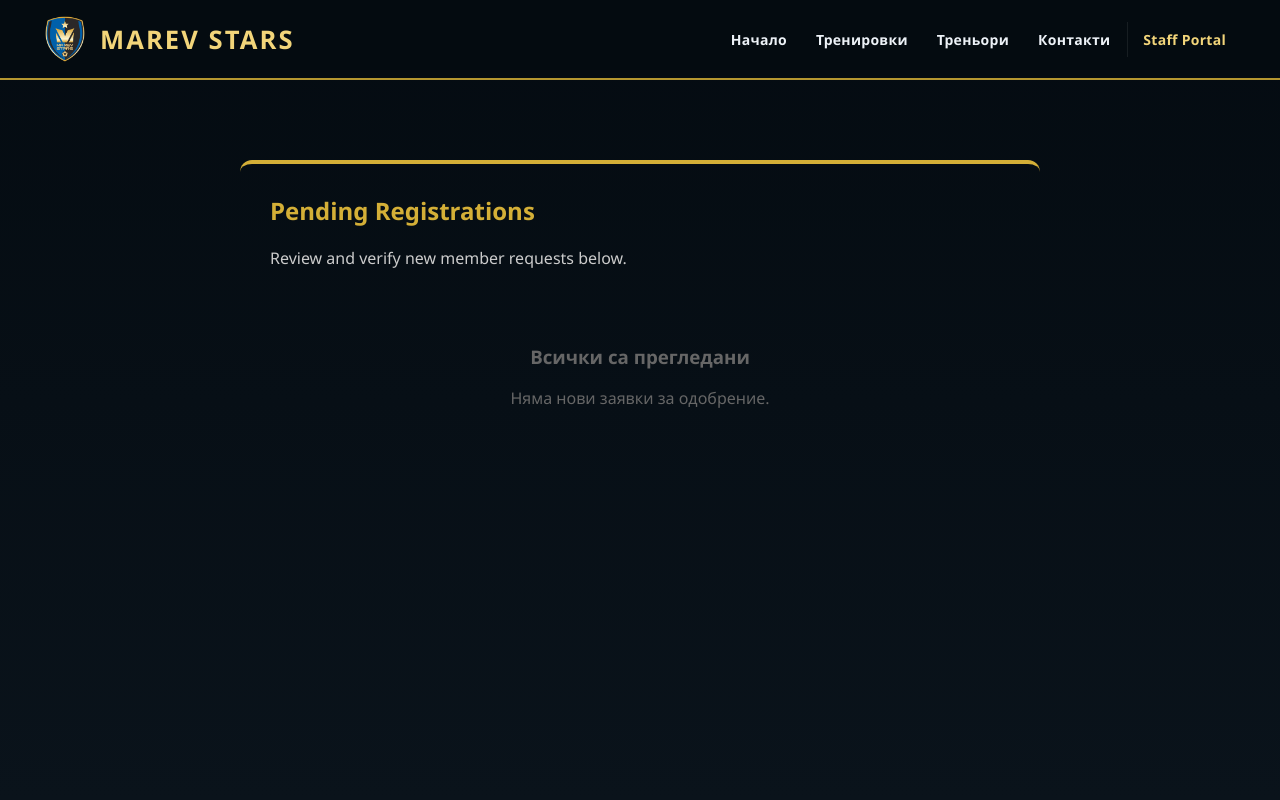
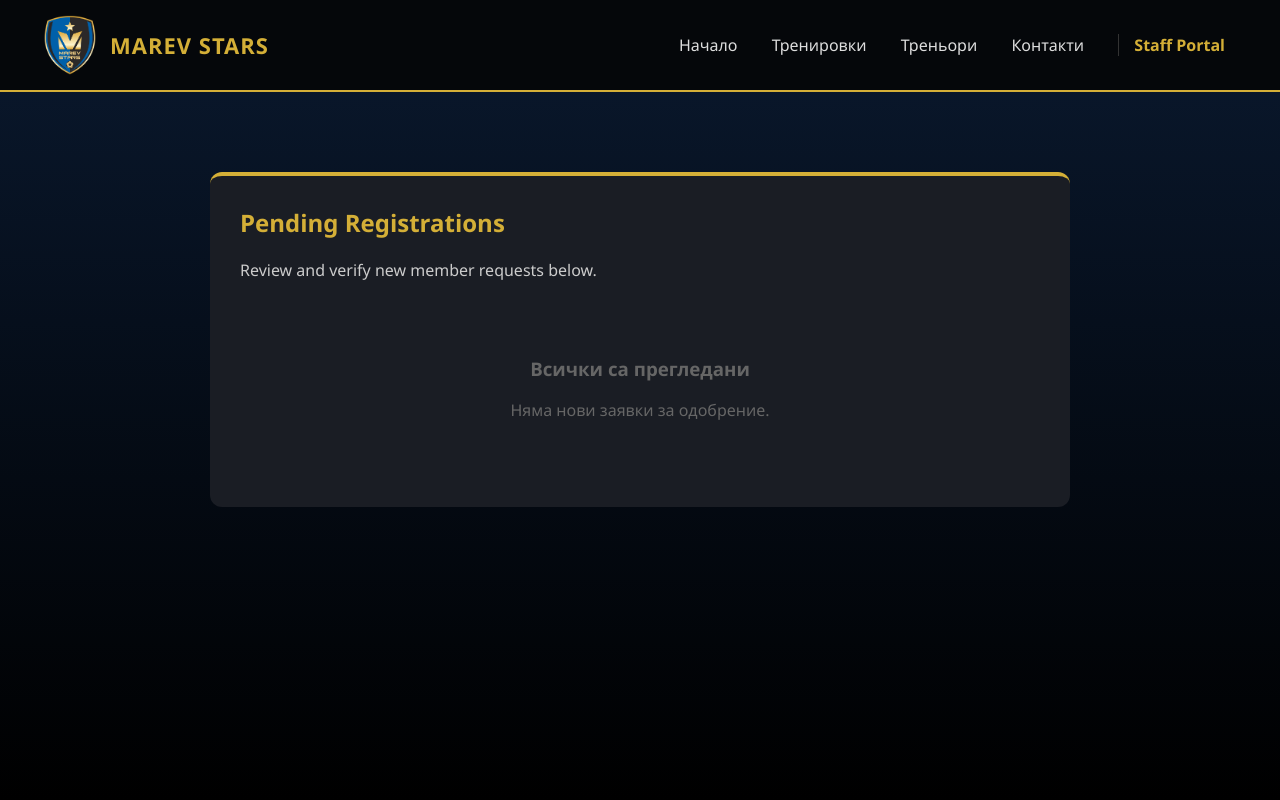
Before and after one commit to martiparty2000/marevstars.com, a Django app: page /approvals/ in a window 1280 px wide. Run offline with Django 5.2, Linux system fonts and the light colour scheme; a user stored in the database is signed in; data comes from the database, SQL or seed files in the repository.

Commit message:
Restore old base.html style from commit 14e0875

```diff
--- a/templates/base.html
+++ b/templates/base.html
@@ -9,145 +9,62 @@
     <link rel="icon" href="{% static 'images/favicon.ico.png' %}" sizes="any">
     <style>
         :root {
-            --navy: #040d15;
-            --navy-2: #0d1823;
-            --panel: rgba(17, 24, 31, 0.94);
-            --line: rgba(255,255,255,0.08);
-            --gold: #d4af37;
-            --gold-soft: #f2d57a;
-            --text: #edf3f8;
-            --muted: #a9b6c4;
-            --shadow: 0 18px 40px rgba(0,0,0,0.28);
+            --blue: #003b7e;
+            --gold: #D4AF37;
+            --dark: #0f1115;
+            --card-bg: #1a1d24;
+            --text-light: #f1f3f5;
+            --main-gradient: linear-gradient(180deg, #0a192f 0%, #000000 100%);
+        }
+        body {
+                font-family: 'Segoe UI', Arial, sans-serif;
+                margin: 0;
+                background: var(--main-gradient);
+                background-attachment: fixed; /* За да не се повтаря при скрол */
+                color: var(--text-light);
+                min-height: 100vh;
+            }
+        nav {
+            background-color: #05070a;
+            color: white;
+            display: flex;
+            justify-content: space-between;
+            padding: 15px 40px;
+            align-items: center;
+            border-bottom: 2px solid var(--gold);
+
+        }
+        nav a { color: #ddd; text-decoration: none; margin: 0 15px; font-weight: 500; transition: color 0.3s; }
+        nav a:hover { color: var(--gold); }
+        .logo-text { font-size: 22px; font-weight: 800; color: var(--gold); letter-spacing: 1px; }
+        .logo-wrap { display: flex; align-items: center; gap: 10px; }
+        .logo-img { height: 60px; width: auto; }
+        .user-section { display: flex; align-items: center; gap: 15px; color: white; }
+        .btn-gold { background-color: var(--gold); color: #05070a !important; padding: 8px 16px; border-radius: 4px; font-weight: bold; text-decoration: none; }
+        .msg { padding: 15px; margin: 20px auto; max-width: 800px; border-radius: 4px; background: #1c3d27; color: #72e08a; border: 1px solid #2b5c3b; }
+
+        .auth-container { background: var(--card-bg); border: 1px solid #2a2e39; border-top: 4px solid var(--blue); padding: 30px; border-radius: 8px; max-width: 450px; margin: 40px auto; box-shadow: 0 10px 25px rgba(0,0,0,0.5); }
+        .form-group { margin-bottom: 20px; }
+        .form-group label { display: block; margin-bottom: 8px; color: var(--gold); font-size: 14px; font-weight: 600; }
+        .form-group input, .form-group select, .form-group textarea { width: 100%; padding: 10px; background: #111317; border: 1px solid #3a3f50; border-radius: 4px; color: white; box-sizing: border-box; }
+        .form-group input:focus, .form-group textarea:focus { border-color: var(--gold); outline: none; }
+        .btn-submit { background: var(--blue); color: white; border: none; padding: 12px; width: 100%; font-size: 16px; font-weight: bold; border-radius: 4px; cursor: pointer; border-bottom: 3px solid #002754; }
+        .btn-submit:hover { background: #004cb0; }
+
+        .approval-alert {
+            background: var(--gold);
+            color: #05070a;
+            padding: 10px;
+            text-align: center;
+            font-weight: bold;
+            border-bottom: 2px solid #a6892b;
+        }
+        .approval-alert a {
+            color: #05070a;
+            text-decoration: underline;
+            font-weight: 800;
         }
 
-        * { box-sizing: border-box; }
-        html { scroll-behavior: smooth; }
-        body {
-            margin: 0;
-            min-height: 100vh;
-            background: linear-gradient(180deg, #040b11 0%, #0a131b 100%);
-            color: var(--text);
-            font-family: 'Segoe UI', Arial, sans-serif;
-        }
-        a { color: inherit; }
-
-        nav {
-            display: flex;
-            align-items: center;
-            justify-content: space-between;
-            padding: 16px 42px;
-            background: rgba(5, 11, 16, 0.95);
-            border-bottom: 2px solid rgba(212,175,55,0.85);
-            position: sticky;
-            top: 0;
-            z-index: 20;
-        }
-
-        .logo-wrap {
-            display: flex;
-            align-items: center;
-            gap: 12px;
-        }
-        .logo-img {
-            height: 46px;
-            width: auto;
-            display: block;
-        }
-        .logo-text {
-            font-size: clamp(1.1rem, 2vw, 1.9rem);
-            font-weight: 800;
-            letter-spacing: 0.08em;
-            text-transform: uppercase;
-            color: var(--gold-soft);
-        }
-
-        .nav-links {
-            display: flex;
-            align-items: center;
-            justify-content: center;
-            flex-wrap: wrap;
-            gap: 5px;
-        }
-        nav a {
-            color: #edf2f7;
-            text-decoration: none;
-            font-size: 14px;
-            font-weight: 600;
-            letter-spacing: 0.02em;
-            padding: 8px 12px;
-            transition: color 0.2s ease;
-        }
-        nav a:hover {
-            color: var(--gold-soft);
-        }
-
-        main {
-            max-width: 1180px;
-            margin: 0 auto;
-            padding: 30px 24px 70px;
-        }
-
-        .msg {
-            max-width: 900px;
-            margin: 18px auto 0;
-            padding: 14px 18px;
-            border-radius: 8px;
-            background: rgba(16, 44, 28, 0.7);
-            color: #d8f3db;
-            border: 1px solid rgba(114, 196, 130, 0.28);
-        }
-
-        .auth-container {
-            background: rgba(20, 28, 35, 0.96);
-            border: 1px solid var(--line);
-            border-top: 4px solid #0d4f8f;
-            border-radius: 12px;
-            max-width: 540px;
-            margin: 46px auto;
-            padding: 28px 26px 24px;
-            box-shadow: var(--shadow);
-        }
-        .form-group { margin-bottom: 22px; }
-        .form-group label {
-            display: block;
-            margin-bottom: 8px;
-            color: var(--gold-soft);
-            font-size: 12px;
-            font-weight: 700;
-            letter-spacing: 0.08em;
-            text-transform: uppercase;
-        }
-        .form-group input,
-        .form-group textarea,
-        .form-group select {
-            width: 100%;
-            box-sizing: border-box;
-            background: rgba(9, 13, 17, 0.9);
-            border: 1px solid rgba(255,255,255,0.1);
-            border-radius: 8px;
-            color: var(--text);
-            padding: 12px 14px;
-            font: inherit;
-        }
-        .form-group input:focus,
-        .form-group textarea:focus,
-        .form-group select:focus {
-            outline: none;
-            border-color: var(--gold);
-            box-shadow: 0 0 0 3px rgba(212,175,55,0.12);
-        }
-        .btn-submit {
-            width: 100%;
-            border: none;
-            border-radius: 8px;
-            background: linear-gradient(180deg, #0c64c4 0%, #0a4d92 100%);
-            color: white;
-            font-weight: 800;
-            font-size: 15px;
-            letter-spacing: 0.04em;
-            padding: 14px 18px;
-            cursor: pointer;
-        }
     </style>
 </head>
 <body>
@@ -157,14 +74,14 @@
         <img src="{% static 'images/logo.png' %}" alt="MAREV STARS logo" class="logo-img">
         <div class="logo-text">MAREV STARS</div>
     </div>
-    <div class="nav-links">
+    <div>
         <a href="{% url 'team:home' %}">Начало</a>
         <a href="{% url 'team:schedule' %}">Тренировки</a>
         <a href="{% url 'team:coaches' %}">Треньори</a>
         <a href="{% url 'team:contact' %}">Контакти</a>
 
         {% if user.is_authenticated and user.is_staff or user.is_superuser %}
-            <a href="{% url 'team:staff_dashboard' %}" style="color: var(--gold-soft); font-weight: 800; border-left: 1px solid var(--line); padding-left: 15px;">
+            <a href="{% url 'team:staff_dashboard' %}" style="color: #D4AF37; font-weight: bold; border-left: 1px solid #333; padding-left: 15px;">
                  Staff Portal
             </a>
         {% endif %}
```
